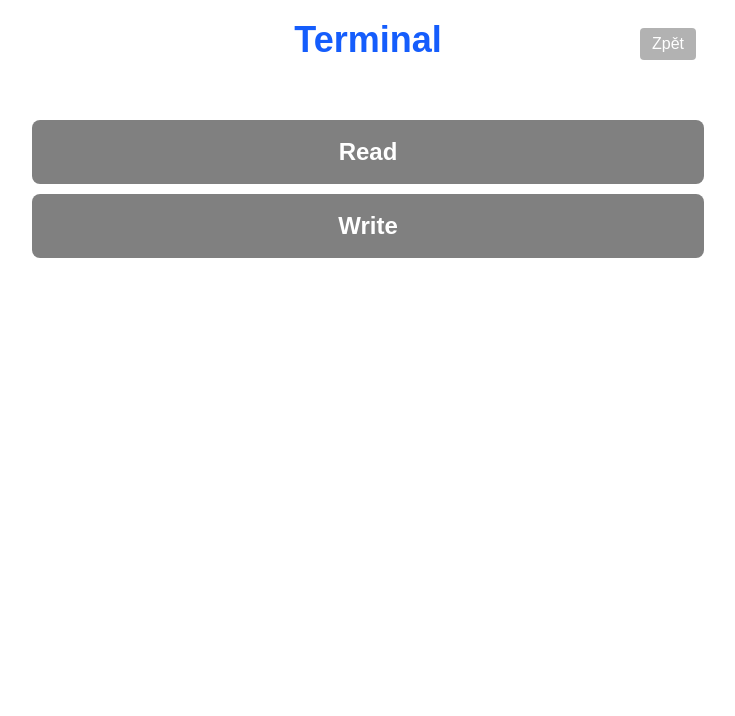
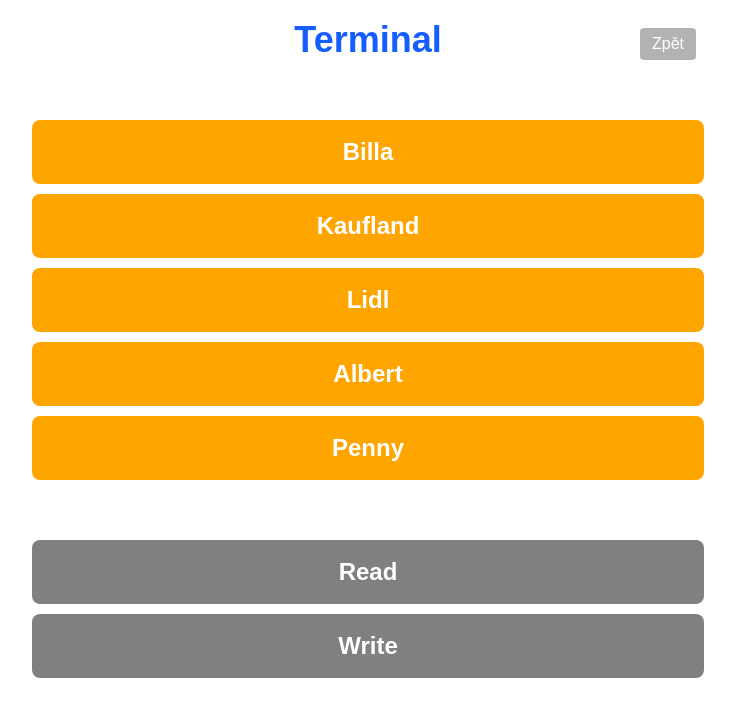
Before and after one commit to slurfer/slurferpay, a Next.js app: page /terminal in a window 1280 px wide. Shown: the top 716 px of the page, without its empty margins (272-1007 px from the left). Built offline with nearby package versions, Linux system fonts and the light colour scheme.

Commit message:
render shops list

```diff
--- /dev/null
+++ b/app/components/Header.tsx
@@ -0,0 +1,24 @@
+import BackButton from "./Buttons/BackButton";
+
+export default function Header({
+  blackText,
+  blueText,
+  showBackButton = true,
+}: {
+  blackText?: string;
+  blueText?: string;
+  showBackButton?: boolean;
+}) {
+  return (
+    <div className="relative">
+      <h1 className="text-4xl font-bold text-center">
+        {blackText ? `${blackText} ` : null}
+        <span className="text-blue-600">
+          {blueText ? `${blueText} ` : null}
+        </span>
+      </h1>
+      <div className="w-full m-15"></div>
+      {showBackButton && <BackButton />}
+    </div>
+  );
+}
--- /dev/null
+++ b/app/components/ShopCard.tsx
@@ -0,0 +1,8 @@
+'use client";';
+import { useParams } from "next/navigation";
+
+export default function ShopCard() {
+  const { shopName } = useParams();
+
+  return <div>Shop Card: {shopName}</div>;
+}
--- a/app/layout.tsx
+++ b/app/layout.tsx
@@ -11,10 +11,7 @@
   return (
     <html lang="en">
       <body>
-        <PhoneLayout>
-          <BackButton />
-          {children}
-        </PhoneLayout>
+        <PhoneLayout>{children}</PhoneLayout>
       </body>
     </html>
   );
--- a/app/page.tsx
+++ b/app/page.tsx
@@ -1,14 +1,16 @@
 "use client";
 import ItemButton from "@/app/components/Buttons/Button";
 import LinkButton from "./components/Buttons/LinkButton";
+import Header from "@/app/components/Header";
 
 export default function Home() {
   return (
     <div>
-      <h1 className="text-4xl font-bold text-center">
-        Welcome to <span className="text-blue-600">EconGame!</span>
-      </h1>
-      <div className="w-full m-15"></div>
+      <Header
+        blackText="Welcome to"
+        blueText="EconGame!"
+        showBackButton={false}
+      />
       <LinkButton type="tool" link="/terminal">
         Terminal
       </LinkButton>
--- a/app/terminal/page.tsx
+++ b/app/terminal/page.tsx
@@ -4,24 +4,25 @@
 import { useEffect } from "react";
 import ItemButton from "@/app/components/Buttons/Button";
 import LinkButton from "@/app/components/Buttons/LinkButton";
+import Header from "../components/Header";
+import config from "@/config/shops.json";
 
 export default function Home() {
-  const { cardData, setModalState } = useCard();
-
-  function read() {
-    setModalState("reading");
-  }
-
-  function write() {
-    setModalState("writing");
-  }
+  const shops: string[] = config.shops;
 
   return (
     <div>
-      <h1 className="text-4xl font-bold text-center">
-        <span className="text-blue-600">Terminal</span>
-      </h1>
+      <Header blueText="Terminal" showBackButton={true} />
       <div className="w-full m-15"></div>
+
+      {shops.map((shop) => (
+        <LinkButton key={shop} type="subs" link={`/terminal/shops/${shop}`}>
+          {shop}
+        </LinkButton>
+      ))}
+
+      <div className="w-full m-15"></div>
+
       <LinkButton type="tool" link="/terminal/read">
         Read
       </LinkButton>
--- a/app/terminal/read/page.tsx
+++ b/app/terminal/read/page.tsx
@@ -1,6 +1,7 @@
 "use client";
 
 import Button from "@/app/components/Buttons/Button";
+import Header from "@/app/components/Header";
 import { useCard } from "@/context/CardModalContext";
 import { useEffect } from "react";
 
@@ -14,10 +15,7 @@
 
   return (
     <div>
-      <h1 className="text-4xl font-bold text-center">
-        <span className="text-blue-600">Read</span>
-      </h1>
-      <div className="w-full m-15 text-center"></div>
+      <Header blueText="Read" />
       <pre>{JSON.stringify(cardData, null, 2)}</pre>
       <Button type="tool" onClick={onClick}>
         Read
--- /dev/null
+++ b/app/terminal/shops/[shopName]/not-found.tsx
@@ -0,0 +1,8 @@
+export default function ShopNotFound() {
+  return (
+    <div className="flex flex-col items-center justify-center min-h-screen">
+      <h1 className="text-3xl font-bold">Shop not found</h1>
+      <p>Tento obchod neexistuje.</p>
+    </div>
+  );
+}
--- a/app/terminal/shops/[shopName]/page.tsx
+++ b/app/terminal/shops/[shopName]/page.tsx
@@ -1,16 +1,19 @@
 "use client";
 
 import Item from "@/app/components/Item";
-import { useParams } from "next/navigation";
+import { notFound, useParams } from "next/navigation";
 import config from "@/config/shops.json";
 import { ItemType } from "@/types/ItemType";
 import { useCard } from "@/context/CardModalContext";
 import { useEffect, useRef, useState } from "react";
+import Header from "@/app/components/Header";
 
 export default function ShopPage() {
   const { cardData, buyItem, setBuyItem, setModalState } = useCard();
-  const { shopName } = useParams();
-  const booths: ItemType[] = config.items;
+  const { shopName }: { shopName: string } = useParams();
+  const items: ItemType[] = config.items;
+  const shops: string[] = config.shops;
+  if (!shops.includes(shopName)) notFound();
 
   const paymentInProgress = useRef(false);
 
@@ -39,10 +42,10 @@
 
   return (
     <div>
-      Shop Page: {shopName}
+      <Header blueText={shopName} showBackButton={true} />
       <br />
       <div className="grid grid-cols-2">
-        {booths.map((item) => (
+        {items.map((item) => (
           <Item
             key={item.name}
             name={item.name}
--- a/app/terminal/write/page.tsx
+++ b/app/terminal/write/page.tsx
@@ -3,6 +3,7 @@
 import { useState } from "react";
 import Button from "@/app/components/Buttons/Button";
 import { useCard } from "@/context/CardModalContext";
+import Header from "@/app/components/Header";
 
 export default function Read() {
   const { cardData, setCardData, setModalState } = useCard();
@@ -17,9 +18,7 @@
 
   return (
     <div className="text-center">
-      <h1 className="text-4xl font-bold">
-        <span className="text-blue-600">Read</span>
-      </h1>
+      <Header blueText="Write" />
 
       <div className="my-5">
         <textarea
--- a/config/shops.json
+++ b/config/shops.json
@@ -1,5 +1,5 @@
 {
-  "booths": ["Billa", "Kaufland", "Lidl", "Albert", "Penny"],
+  "shops": ["Billa", "Kaufland", "Lidl", "Albert", "Penny"],
   "items": [
     {
       "name": "Jablko",
```
